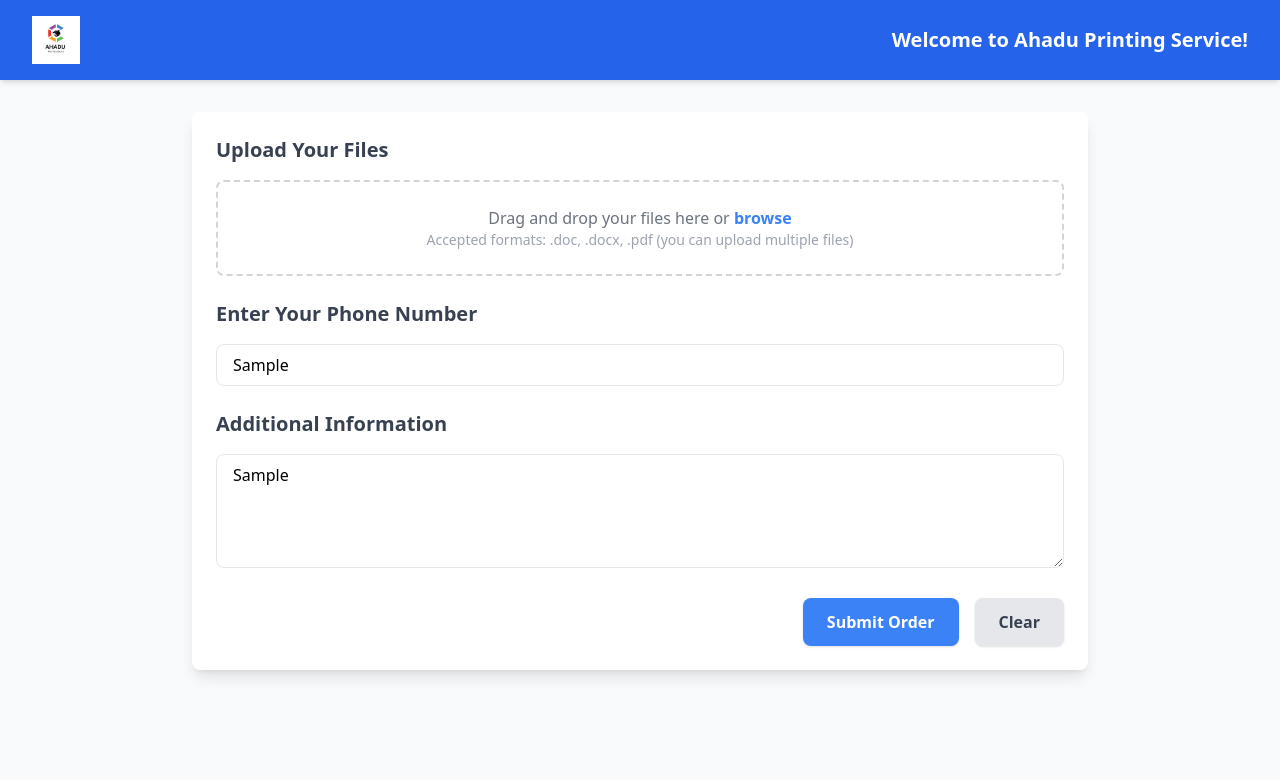
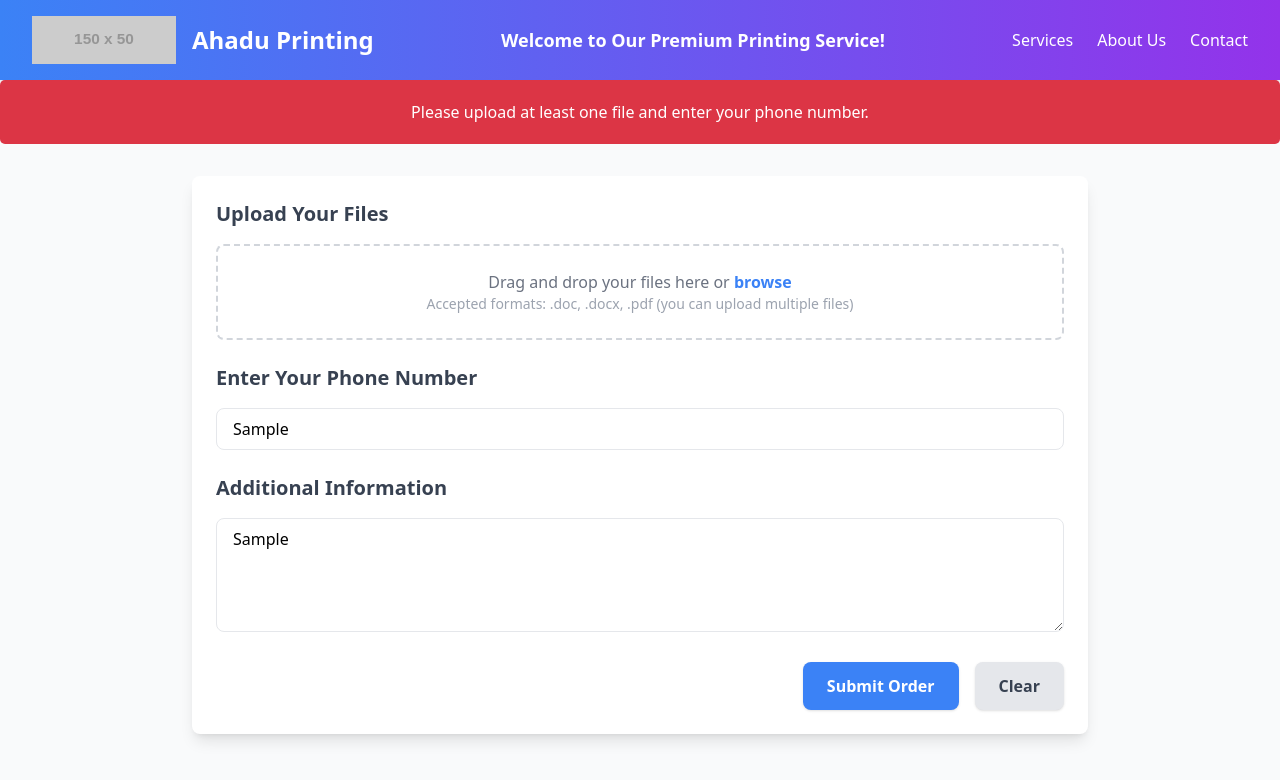
Before and after one commit to jooon2994/ahaduprinting, a website: page public/index.html in a window 1280 px wide. Both pictures are taken after typing "Sample", "Sample" into the empty fields and a click on the button "Submit Order". Drawn offline with nearby package versions, Linux system fonts and the light colour scheme; placeholder pictures from the web are drawn by us.

Commit message:
Update index.html

```diff
--- a/public/index.html
+++ b/public/index.html
@@ -43,27 +43,34 @@
 <body class="bg-gray-50 font-sans">
 
     <!-- Navbar -->
-    <nav class="bg-blue-600 shadow-md py-4">
+    <nav class="bg-gradient-to-r from-blue-500 to-purple-600 shadow-md py-4">
         <div class="max-w-7xl mx-auto px-4 sm:px-6 lg:px-8 flex justify-between items-center">
             <!-- Logo -->
             <div class="flex items-center">
-                <img src="Colorful Foraml Business Digital Printing Logo (1).png" alt="Ahadu Printing Logo" class="h-12">
+                <img src="https://via.placeholder.com/150x50?text=Ahadu+Printing" alt="Ahadu Printing Logo" class="h-12">
+                <span class="ml-4 text-white text-2xl font-bold">Ahadu Printing</span>
             </div>
             <!-- Welcome Message -->
-            <div class="text-white text-xl font-bold">
-                Welcome to Ahadu Printing Service!
+            <div class="text-white text-lg font-semibold">
+                Welcome to Our Premium Printing Service!
+            </div>
+            <!-- Nav Links -->
+            <div class="hidden md:flex space-x-6">
+                <a href="#services" class="text-white hover:text-gray-200 transition">Services</a>
+                <a href="#about" class="text-white hover:text-gray-200 transition">About Us</a>
+                <a href="#contact" class="text-white hover:text-gray-200 transition">Contact</a>
             </div>
         </div>
     </nav>
 
     <!-- Confirmation Message -->
     <div id="confirmationMessage" class="confirmation-message">
-        Your order is confirmed! You will receive a confirmation message on Telegram shortly.
+        "Your order is confirmed! Our customer service will contact you soon. If not, feel free to reach us at 0940405038 or 0799445038
     </div>
 
     <!-- Error Message -->
     <div id="errorMessage" class="error-message">
-        There was an issue submitting your order. Please try again.
+        Please upload at least one file and enter your phone number.
     </div>
 
     <!-- Main Content -->
@@ -125,7 +132,7 @@
             const additionalInfo = document.getElementById('additionalInfo').value;
 
             if (!phoneNumber || !fileInput.files.length) {
-                alert('Please upload files and enter your phone number.');
+                errorMessage.style.display = 'block';  // Show error message
                 return;
             }
 
```
